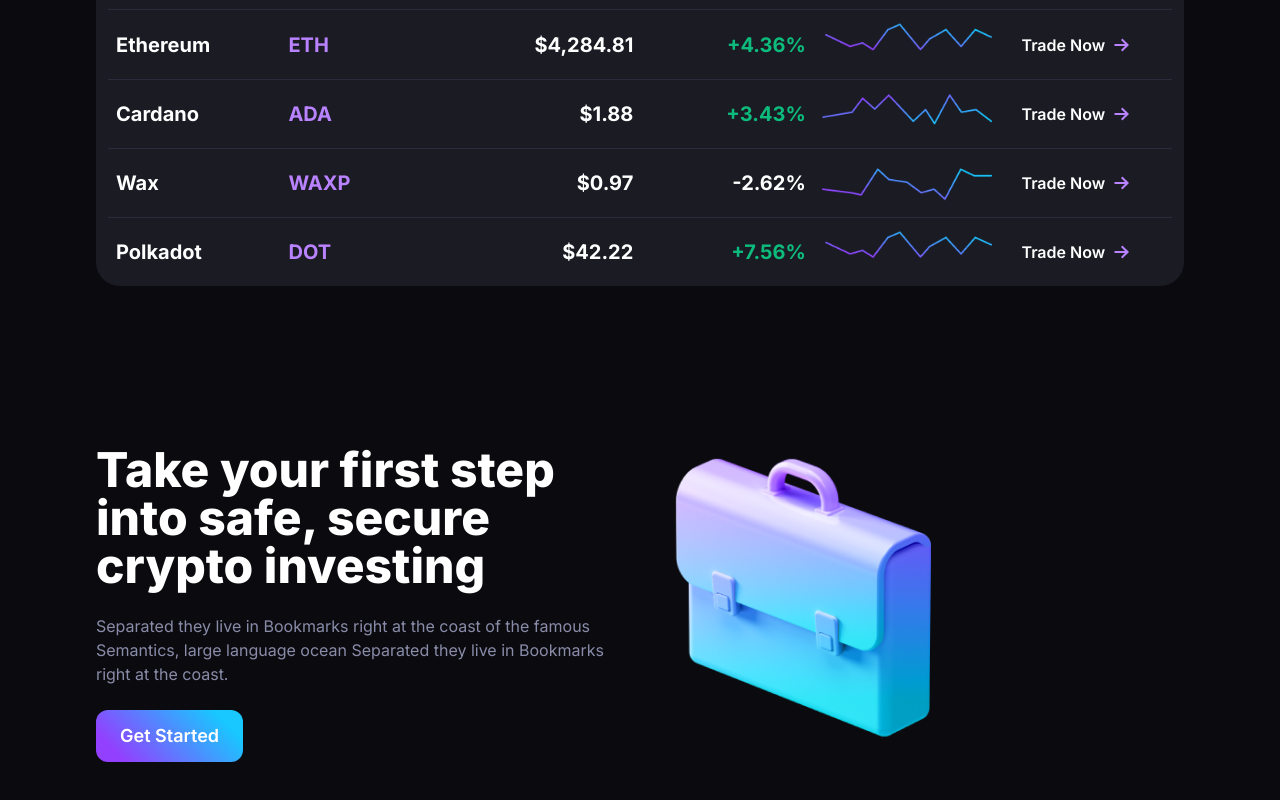
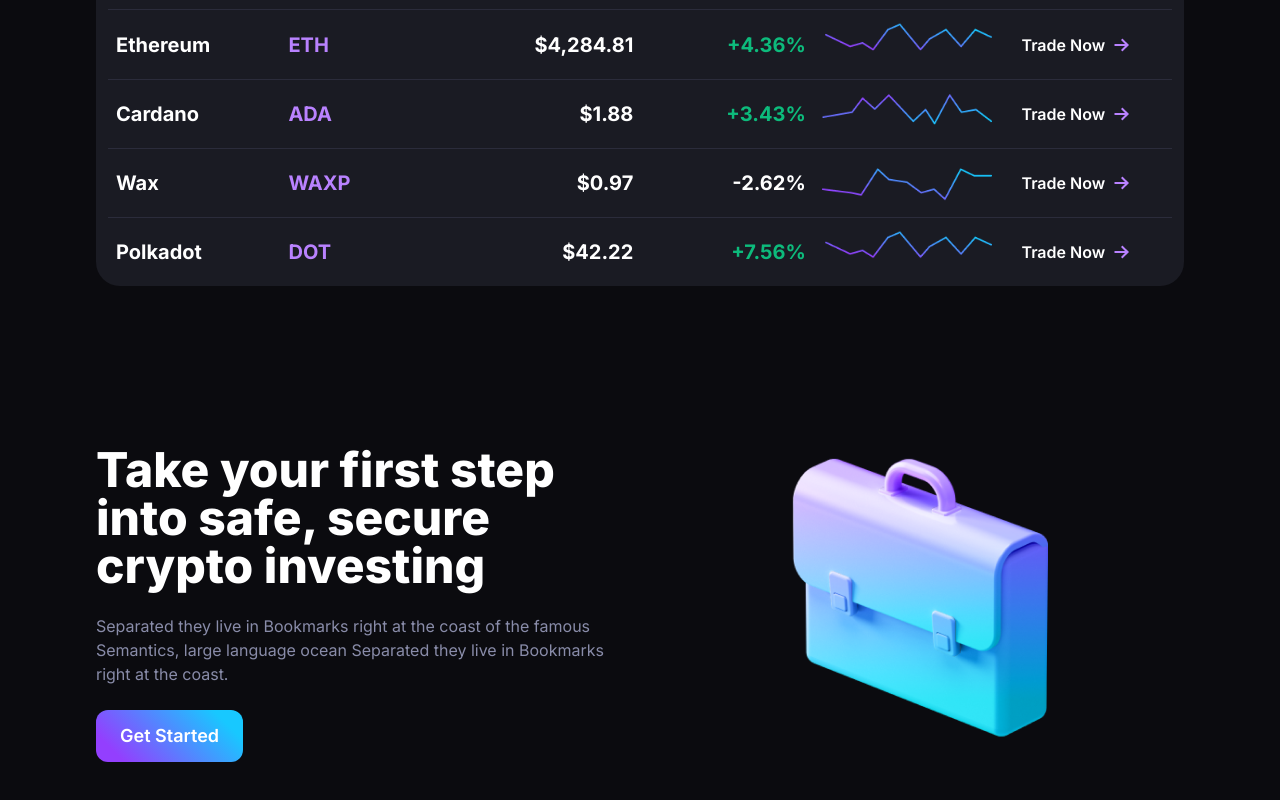
Before and after one commit to gift56/coinflip, a Vue app: page / in a window 1280 px wide. Shown: the part 2439-3239 px from the top of the page. Built offline with nearby package versions, Linux system fonts and the light colour scheme.

Commit message:
working on next section

```diff
--- a/src/components/Step.vue
+++ b/src/components/Step.vue
@@ -21,7 +21,7 @@
             >Get Started</RouterLink
           >
         </div>
-        <div class="w-full lg:flex-1">
+        <div class="w-full lg:flex-1 flex items-center justify-center">
           <img src="../assets/image/caseImage.png" alt="shieldImage" />
         </div>
       </div>
```
